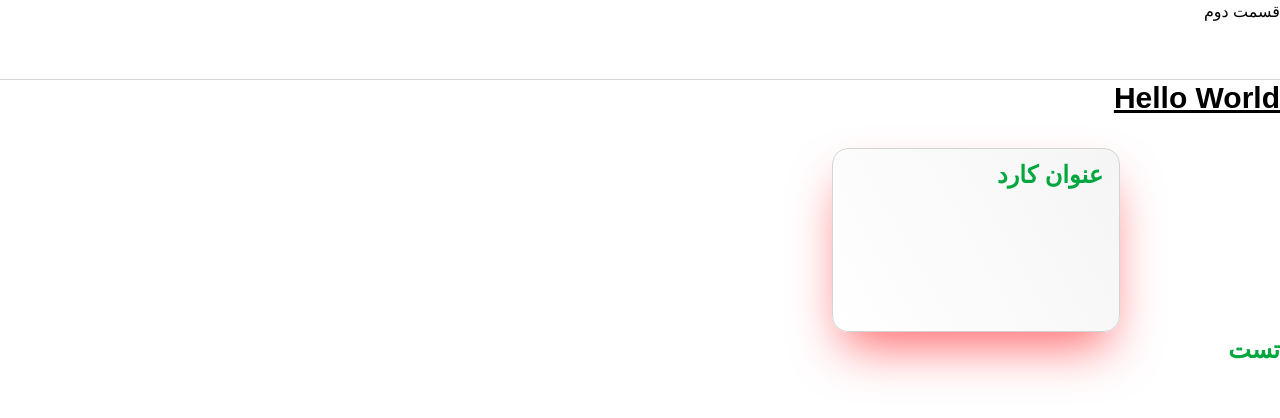
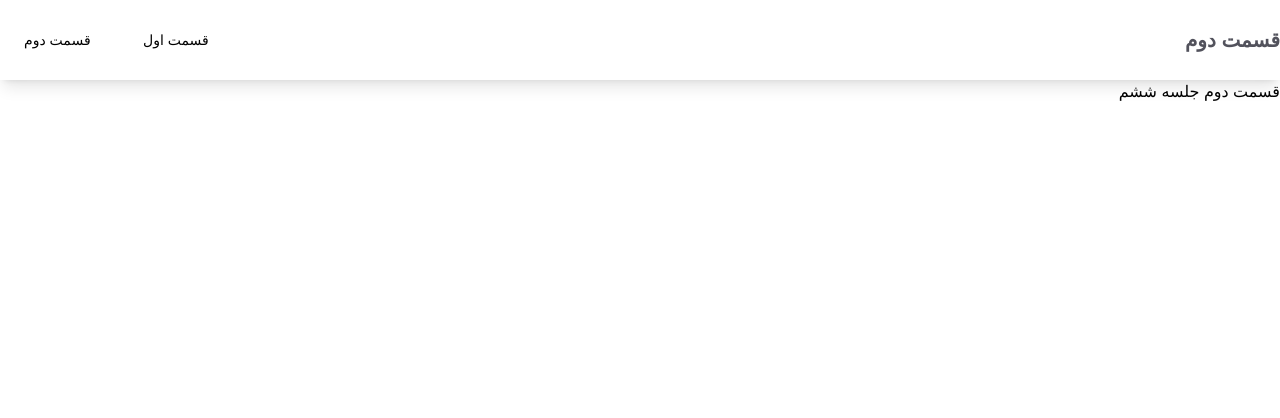
Before and after one commit to apourzare/melika-006, a website: page public/index.html in a window 1280 px wide. Drawn offline with nearby package versions, Linux system fonts and the light colour scheme; a small style sheet from the web is missing.

Commit message:
Commit S-006

```diff
--- a/public/index.html
+++ b/public/index.html
@@ -3,37 +3,21 @@
 <head>
     <meta charset="UTF-8">
     <meta name="viewport" content="width=device-width, initial-scale=1.0">
-    <title>Document</title>
-    <script src="https://cdn.jsdelivr.net/npm/@tailwindcss/browser@4"></script>
-    <link href="https://cdn.jsdelivr.net/gh/rastikerdar/vazirmatn@v33.003/Vazirmatn-font-face.css" rel="stylesheet" type="text/css" />
-
-    <style type="text/tailwindcss">
-        @theme {
-            --color-primary:#ff00ff;
-            --font-vazirmatn:  Vazirmatn, sans-serif;
-        }
-        @layer base {
-            body {
-                font-family: var(--font-vazirmatn);
-            }
-            h3 {
-                font-size: 24px;
-                font-weight: 800;
-                color: var(--color-green-600);
-            }
-        }
-    </style>
+    <title>قسمت دوم</title>
+    <link rel="stylesheet" href="assets/css/style.css">
 </head>
-<body class="bg-white">
-    <header class="min-h-20 border-b flex border-zinc-300">
-        <div class="container  mx-auto">
-            <a href="./002.html" class="">قسمت دوم</a>
+<body class="">
+    <header class="min-h-20 shadow-lg flex items-center">
+        <div class="container h-full mx-auto">
+            <div class="h-full flex items-center justify-between">
+                <a href="#" class="text-xl font-bold text-zinc-600">قسمت دوم</a>
+                <div class="">
+                    <a href="./index.html" class="text-sm px-6 py-1.5 rounded bg-linear-30 from-white to-white hover:from-indigo-300 hover:to-indigo-500 hover:text-white transition-colors duration-300 ease-linear">قسمت اول</a>
+                    <a href="./002.html" class="text-sm px-6 py-1.5 rounded bg-linear-30 from-white to-white hover:from-indigo-300 hover:to-indigo-500 hover:text-white transition-colors duration-300 ease-linear">قسمت دوم</a>
+                </div>
+            </div>
         </div>
     </header>
-    <h1 class="text-3xl font-bold underline">Hello World</h1>
-    <div class="bg-linear-60 from-white to-neutral-100 w-72 h-46 mt-8 mr-40 border border-neutral-300 rounded-2xl shadow-2xl shadow-red-400 px-4 py-2">
-        <h3 class="">عنوان کارد</h3>
-    </div>
-    <h3>تست</h3>
+    <h1 class="">قسمت دوم جلسه ششم</h1>
 </body>
 </html>
```
Also changed, not shown: public/002.html (deleted, +0 -23 lines).
